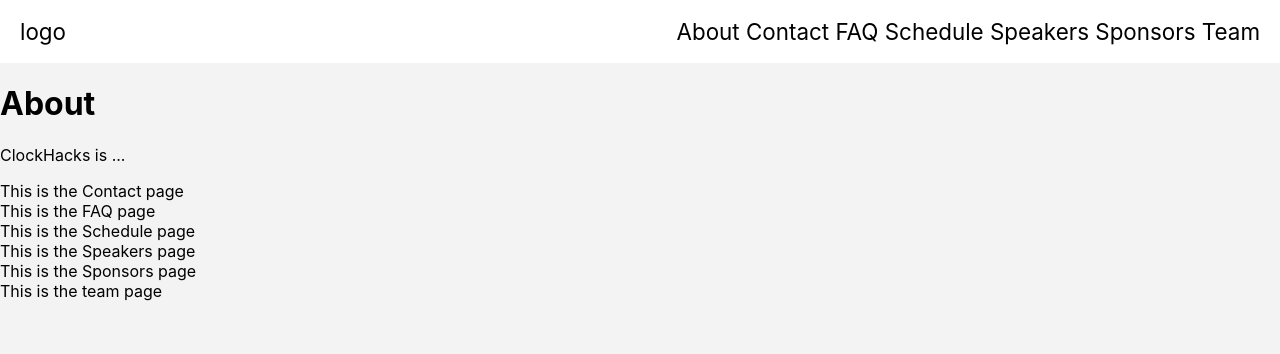
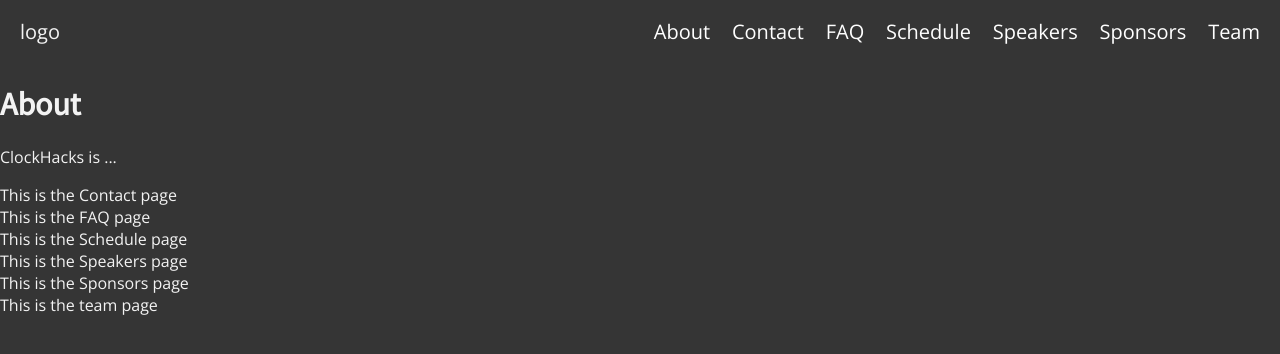
Before and after one commit to ClockHacks/clockhacks.ca, a React (Create React App) app: page / in a window 1280 px wide. Shown: the top 354 px of the page. Built offline with nearby package versions, Linux system fonts and the light colour scheme.

Commit message:
make it dark mode

```diff
--- a/src/styles.scss
+++ b/src/styles.scss
@@ -1,19 +1,24 @@
-$accent: #78B68C;
+@import url('https://fonts.googleapis.com/css2?family=Open+Sans&display=swap');
+@import url('https://fonts.googleapis.com/css2?family=Source+Sans+Pro&display=swap');
+
+$accent: #81e3a0;
 $light: #f3f3f3;
 $dark: #353535;
 
 body {
 	margin: 0;
-	font-family: -apple-system, BlinkMacSystemFont, 'Segoe UI', 'Roboto', 'Oxygen',
-	'Ubuntu', 'Cantarell', 'Fira Sans', 'Droid Sans', 'Helvetica Neue',
-	sans-serif;
+	font-family: 'Open Sans', sans-serif;
 	-webkit-font-smoothing: antialiased;
 	-moz-osx-font-smoothing: grayscale;
-	background-color: $light;
+	background-color: $dark;
 }
 
 html {
-  scroll-behavior:smooth
+  scroll-behavior: smooth ease;
+}
+
+h1 {
+	font-family: 'Source Sans Pro', sans-serif;
 }
 
 code {
@@ -25,23 +30,37 @@
 
 // }
 
+div {
+	color: $light;
+}
+
 .nav {
 	display: flex;
 	justify-content: space-between;
 
-	background-color: #fff;
+	background-color: $dark;
 	padding: 18px 20px 18px 20px;
-  font-size: max(1.75vw, 20px);
-  color: #000;
+	font-size: max(1.55vw, 20px);
+	align-items: center;
+
+	position: sticky;
+	transition: 0.2s ease;
+
+	// &:hover {
+	// 	background-color: $light;
+	// 	a {
+	// 		color: #000;
+	// 	}
+	// }
 
 	a {
 		text-decoration: none;
-    color: inherit;
+		color: #fff;
+		transition: color 0.3s ease;
+		margin-left: 1.3vw;
 
-    transition: color 0.3s ease;
-
-    &:hover {
-      color: $accent;
-    }
+		&:hover {
+			color: $accent;
+		}
 	}
 }
```
Also changed, not shown: src/components/Navbar.jsx (+6 -6 lines), src/assets/logo192.png (added).
